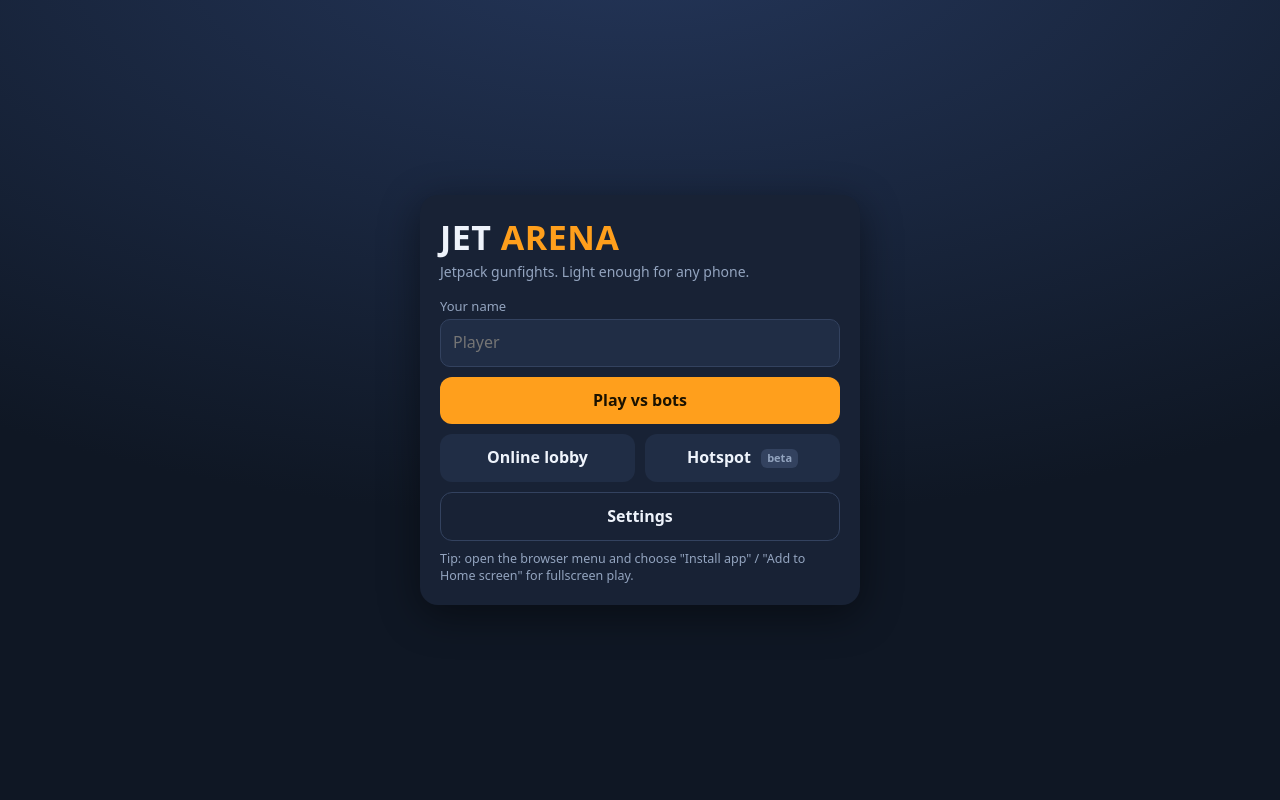
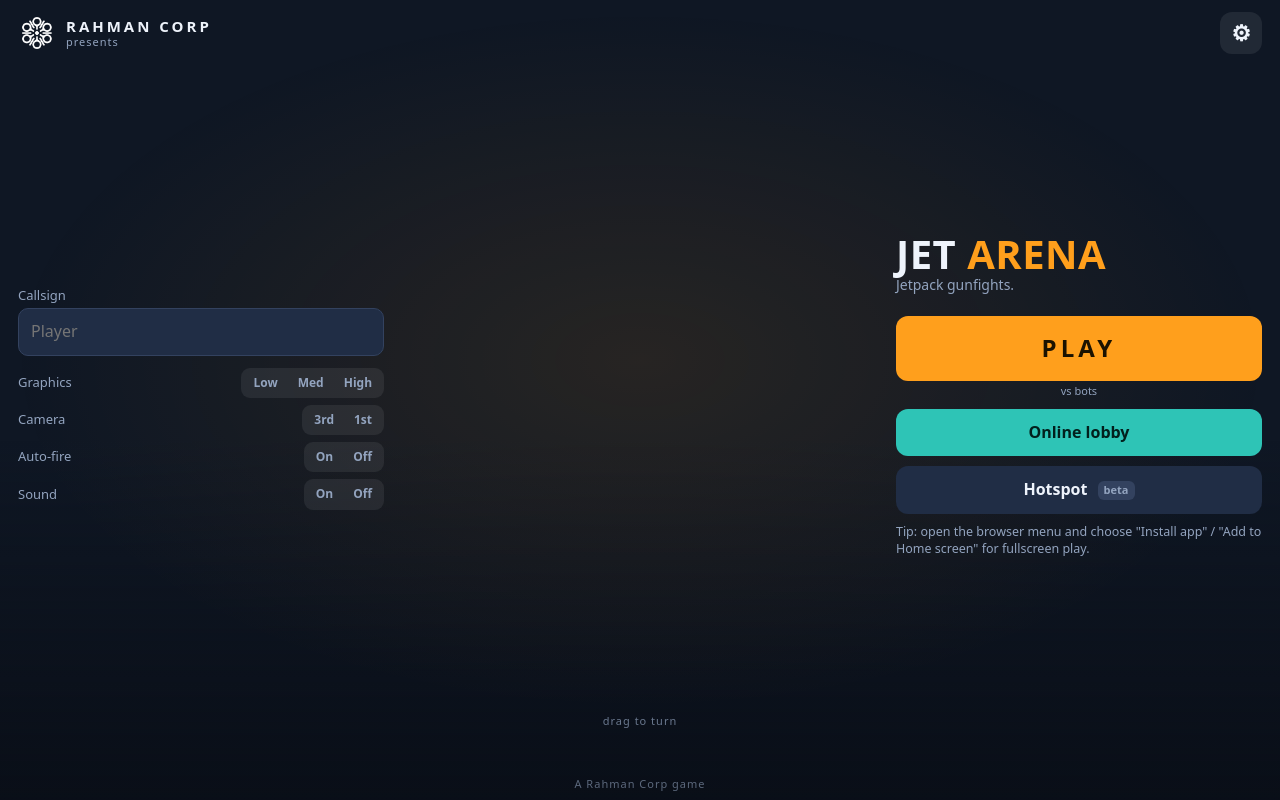
Before and after one commit to f4l5is-art/Jet-Arena, a website: page public/index.html in a window 1280 px wide. Drawn offline with Linux system fonts and the light colour scheme; files that its build step writes are made by us from their sources.

Commit message:
Add files via upload

```diff
--- a/public/index.html
+++ b/public/index.html
@@ -48,6 +48,53 @@ video#cam{width:100%;border-radius:12px;background:#000;max-height:240px;object-
 .step{display:flex;gap:10px;align-items:flex-start;margin:10px 0}
 .step i{flex:none;width:24px;height:24px;border-radius:50%;background:var(--acc);color:#1b1200;font-style:normal;font-weight:800;text-align:center;line-height:24px;font-size:13px}
 .plist div{display:flex;justify-content:space-between;padding:6px 0;border-bottom:1px solid #2a3957;font-size:15px}
+
+
+/* LOBBY */
+#s-menu{background:radial-gradient(900px 500px at 50% 45%,rgba(255,159,28,.10),transparent 70%),linear-gradient(transparent 55%,rgba(8,12,20,.75));padding:0;overflow:hidden;touch-action:none}
+.lb{position:relative;width:100%;height:100%;display:grid;grid-template-columns:minmax(210px,1fr) minmax(0,1.3fr) minmax(210px,1fr);grid-template-rows:auto 1fr auto auto;gap:6px 18px;
+  padding:max(12px,env(safe-area-inset-top)) max(18px,env(safe-area-inset-right)) max(8px,env(safe-area-inset-bottom)) max(18px,env(safe-area-inset-left))}
+.lb-top{grid-column:1/4;display:flex;justify-content:space-between;align-items:center;position:relative;z-index:2}
+.brand{display:flex;align-items:center;gap:10px}
+.brand img{width:38px;height:38px;display:block}
+.brand b{display:block;letter-spacing:3px;font-size:15px}
+.brand small{display:block;color:var(--dim);font-size:11px;letter-spacing:1px;margin-top:-1px}
+button.ico{width:42px;height:42px;padding:0;margin:0;font-size:22px;border-radius:12px;background:rgba(255,255,255,.08)}
+.lb-left{grid-column:1;grid-row:2;align-self:center;position:relative;z-index:2}
+.lb-stage{grid-column:2;grid-row:2;position:relative;touch-action:none;cursor:grab;min-height:0}
+.lb-stage .hint{position:absolute;bottom:2px;width:100%;text-align:center;font-size:11px;color:var(--dim);letter-spacing:1px;opacity:.7}
+.lb-right{grid-column:3;grid-row:2;align-self:center;position:relative;z-index:2}
+.lb-right h1{font-size:40px;line-height:1}
+.lb-right .sub{margin:2px 0 12px}
+button.big{font-size:24px;letter-spacing:4px;padding:16px}
+.cap{display:block;text-align:center;color:var(--dim);font-size:11px;margin-top:3px}
+.lb-arms{grid-column:1/4;grid-row:3;display:flex;flex-direction:column;align-items:center;gap:4px;position:relative;z-index:2}
+.wchips{display:flex;gap:8px}
+.wchips button{width:auto;margin:0;padding:8px 14px;font-size:13px;background:rgba(255,255,255,.08)}
+.wchips button.on{background:var(--acc);color:#1b1200}
+.wstat{display:flex;gap:18px;font-size:11px;color:var(--dim);min-height:30px;align-items:center}
+.wstat div{display:flex;align-items:center;gap:6px}
+.wstat i{display:block;width:56px;height:5px;border-radius:3px;background:rgba(255,255,255,.14);overflow:hidden}
+.wstat u{display:block;height:100%;background:var(--acc);text-decoration:none}
+.lb-foot{grid-column:1/4;grid-row:4;text-align:center;font-size:11px;color:var(--dim);opacity:.6;letter-spacing:1px}
+.qs{margin-top:12px}
+.qs>div{display:flex;align-items:center;justify-content:space-between;gap:8px;margin-bottom:7px;font-size:13px;color:var(--dim)}
+.seg{display:flex;background:rgba(255,255,255,.07);border-radius:9px;padding:2px}
+.seg button{width:auto;margin:0;padding:5px 10px;font-size:12px;background:transparent;border-radius:7px;color:var(--dim)}
+.seg button.on{background:var(--acc2);color:#02201d}
+@media (orientation:portrait){
+  .lb{grid-template-columns:1fr;grid-template-rows:auto minmax(0,1fr) auto auto auto auto;gap:8px}
+  .lb-top,.lb-left,.lb-stage,.lb-right,.lb-arms,.lb-foot{grid-column:1}
+  .lb-stage{grid-row:2}.lb-arms{grid-row:3}.lb-right{grid-row:4}.lb-left{grid-row:5}.lb-foot{grid-row:6}
+  .qs{display:grid;grid-template-columns:1fr 1fr;gap:0 14px}
+  .lb-right h1{font-size:30px}
+}
+@media (max-height:480px) and (orientation:landscape){
+  .lb{gap:2px 14px}.lb-right h1{font-size:30px}.lb-right .sub{margin-bottom:6px}
+  button.big{font-size:20px;padding:11px}.lb-right button{margin-top:6px;padding:10px}
+  .qs{margin-top:8px}.qs>div{margin-bottom:4px}.brand img{width:30px;height:30px}
+  .wstat{min-height:18px}.lb-foot,.note,.cap{display:none}.wchips button{padding:6px 12px}
+}
 
 /* HUD */
 #hud{position:fixed;inset:0;pointer-events:none;display:none;z-index:3} /* above the touch zones, so HUD buttons are tappable */
@@ -153,16 +200,41 @@ video#cam{width:100%;border-radius:12px;background:#000;max-height:240px;object-
 <button class="pbtn" id="btn-weapon">⇄</button>
 <div id="rotate">Rotate your phone sideways to play 📱↻</div>
 
-<!-- MAIN MENU -->
-<div class="screen on" id="s-menu"><div class="card">
-  <h1>JET <b>ARENA</b></h1>
-  <p class="sub">Jetpack gunfights. Light enough for any phone.</p>
-  <label for="name">Your name</label>
-  <input type="text" id="name" maxlength="14" placeholder="Player" autocomplete="off">
-  <button class="pri" id="b-solo">Play vs bots</button>
-  <div class="row"><button id="b-online">Online lobby</button><button id="b-hotspot">Hotspot <span class="tag">beta</span></button></div>
-  <button class="ghost" id="b-settings">Settings</button>
-  <div class="note" id="install"></div>
+<!-- MAIN MENU (the lobby: your soldier in the middle, everything else around it) -->
+<div class="screen on" id="s-menu"><div class="lb">
+  <div class="lb-top">
+    <div class="brand"><img src="rahman-logo.png" alt="Rahman Corp"><div><b>RAHMAN CORP</b><small>presents</small></div></div>
+    <button class="ico" id="b-settings" aria-label="Settings">&#9881;</button>
+  </div>
+
+  <div class="lb-left">
+    <label for="name">Callsign</label>
+    <input type="text" id="name" maxlength="14" placeholder="Player" autocomplete="off">
+    <div class="qs">
+      <div><span>Graphics</span><div class="seg" data-sel="qual"><button data-v="0">Low</button><button data-v="1">Med</button><button data-v="2">High</button></div></div>
+      <div><span>Camera</span><div class="seg" data-sel="cam3"><button data-v="1">3rd</button><button data-v="0">1st</button></div></div>
+      <div><span>Auto-fire</span><div class="seg" data-sel="auto"><button data-v="1">On</button><button data-v="0">Off</button></div></div>
+      <div><span>Sound</span><div class="seg" data-sel="snd"><button data-v="1">On</button><button data-v="0">Off</button></div></div>
+    </div>
+  </div>
+
+  <div class="lb-stage" id="stage"><div class="hint">drag to turn</div></div>
+
+  <div class="lb-right">
+    <h1>JET <b>ARENA</b></h1>
+    <p class="sub">Jetpack gunfights.</p>
+    <button class="pri big" id="b-solo">PLAY</button>
+    <small class="cap">vs bots</small>
+    <button class="alt" id="b-online">Online lobby</button>
+    <button id="b-hotspot">Hotspot <span class="tag">beta</span></button>
+    <div class="note" id="install"></div>
+  </div>
+
+  <div class="lb-arms">
+    <div class="wchips" id="wchips"></div>
+    <div class="wstat" id="wstat"></div>
+  </div>
+  <div class="lb-foot">A Rahman Corp game</div>
 </div></div>
 
 <!-- ONLINE -->
```
